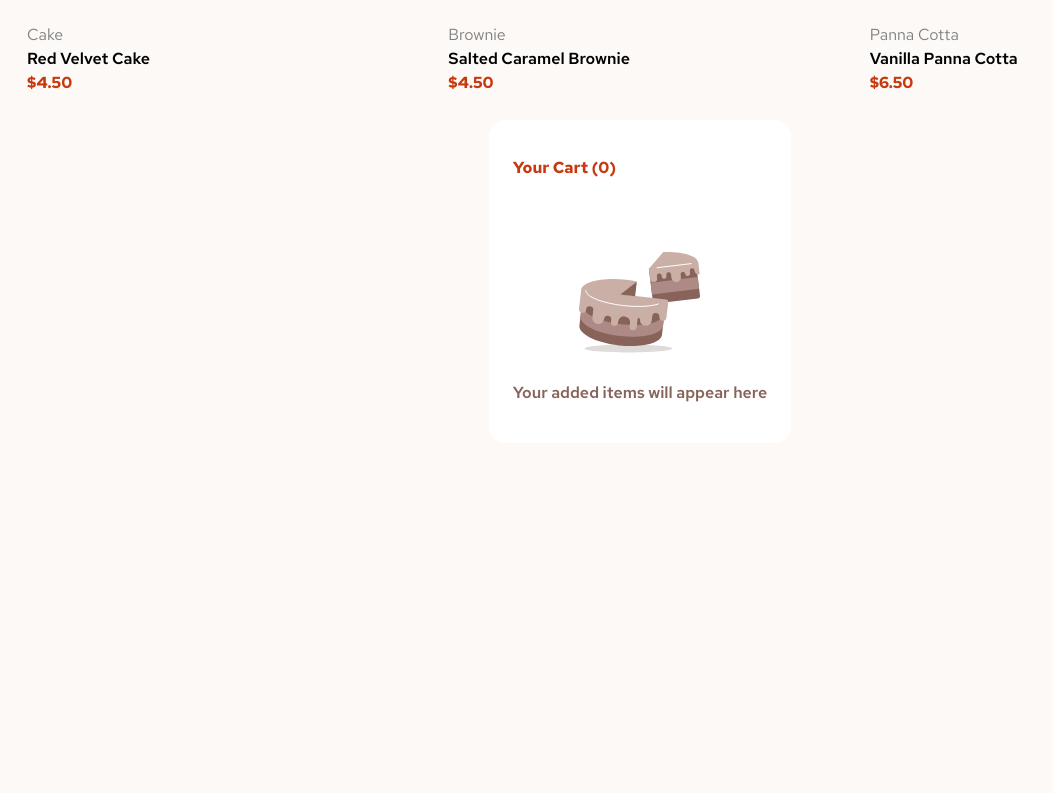
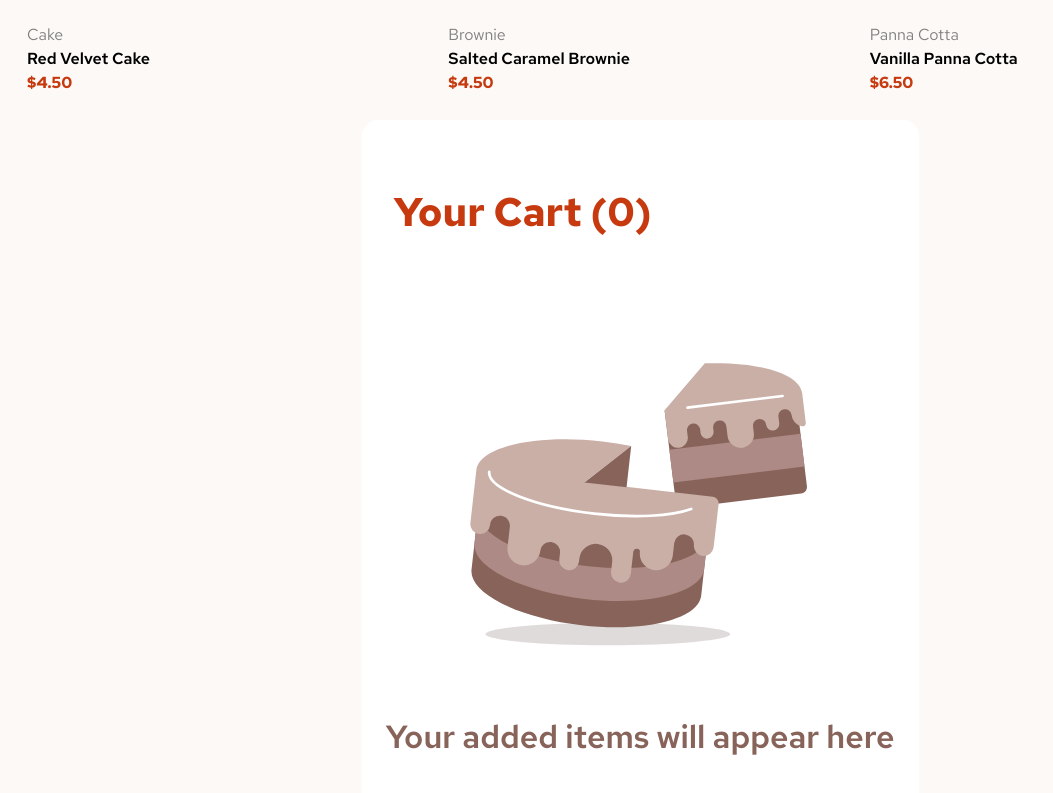
Before and after one commit to Daniel-san8/Ecommerce, a React (Vite) app: page / in a window 1280 px wide. Shown: the part 1431-2224 px from the top of the page, without its empty margins (0-1053 px from the left). Before the commit the page ends 1906 px from the top, so only its background shows below. Built offline with nearby package versions, Linux system fonts and the light colour scheme.

Commit message:
responsivo do cart para tablet feito

```diff
--- a/src/components/Carrinho/Carrinho.jsx
+++ b/src/components/Carrinho/Carrinho.jsx
@@ -9,20 +9,21 @@ import {
 import { GlobalContext } from "../../GlobalContext";
 
 const Carrinho = () => {
-  const {
-    totalItems,
-
-    dados,
-  } = React.useContext(GlobalContext);
+  const { totalItems, larguraUsuario, dados } = React.useContext(GlobalContext);
   if (dados === null) return null;
   return (
     <>
       {totalItems === 0 ? (
         <StyledCarrinhoContainer>
-          <StyledTituloCarrinho>Your Cart ({totalItems})</StyledTituloCarrinho>
+          <StyledTituloCarrinho $larguraUsuario={larguraUsuario}>
+            Your Cart ({totalItems})
+          </StyledTituloCarrinho>
           <StyledCarrinhoDiv>
-            <StyledCarrinhoImg src="./src/assets/images/illustration-empty-cart.svg"></StyledCarrinhoImg>
-            <StyledCarrinhoParagrafo>
+            <StyledCarrinhoImg
+              $larguraUsuario={larguraUsuario}
+              src="./src/assets/images/illustration-empty-cart.svg"
+            ></StyledCarrinhoImg>
+            <StyledCarrinhoParagrafo $larguraUsuario={larguraUsuario}>
               Your added items will appear here
             </StyledCarrinhoParagrafo>
           </StyledCarrinhoDiv>
--- a/src/components/Carrinho/CarrinhoProduto.jsx
+++ b/src/components/Carrinho/CarrinhoProduto.jsx
@@ -56,7 +56,7 @@ const CarrinhoProduto = ({ totalItems, itensNoCarrinho, tirarTodosItens }) => {
   }, []);
   return (
     <>
-      <StyledCarrinhoContainer>
+      <StyledCarrinhoContainer $larguraUsuario={larguraUsuario}>
         <StyledTituloCarrinho $larguraUsuario={larguraUsuario}>
           Your Cart ({totalItems})
         </StyledTituloCarrinho>
--- a/src/components/Carrinho/CompononentsCarrinho.jsx
+++ b/src/components/Carrinho/CompononentsCarrinho.jsx
@@ -15,6 +15,19 @@ export const StyledCarrinhoContainer = styled.div`
   border-radius: 1rem;
   max-width: 90%;
   margin: 1.5rem auto;
+  width: ${(props) => {
+    if (props.$larguraUsuario >= 1024) {
+      return "100%";
+    } else if (props.$larguraUsuario < 1024 && props.$larguraUsuario >= 768) {
+      return "100%";
+    } else if (
+      props.$larguraUsuario < 1024 &&
+      props.$larguraUsuario < 768 &&
+      props.$larguraUsuario <= 425
+    ) {
+      return "80%";
+    }
+  }};
 `;
 
 export const StyledCarrinhoDiv = styled.div`
@@ -26,12 +39,38 @@ export const StyledCarrinhoDiv = styled.div`
 `;
 
 export const StyledCarrinhoImg = styled.img`
-  max-width: 50%;
+  max-width: 80%;
+  width: ${(props) => {
+    if (props.$larguraUsuario >= 1024) {
+      return "70%";
+    } else if (props.$larguraUsuario < 1024 && props.$larguraUsuario >= 768) {
+      return "55%";
+    } else if (
+      props.$larguraUsuario < 1024 &&
+      props.$larguraUsuario < 768 &&
+      props.$larguraUsuario <= 425
+    ) {
+      return "50%";
+    }
+  }};
 `;
 
 export const StyledCarrinhoParagrafo = styled.p`
   color: hsl(12, 20%, 44%);
   font-weight: 600;
+  font-size: ${(props) => {
+    if (props.$larguraUsuario >= 1024) {
+      return "2rem";
+    } else if (props.$larguraUsuario < 1024 && props.$larguraUsuario >= 768) {
+      return "2rem";
+    } else if (
+      props.$larguraUsuario < 1024 &&
+      props.$larguraUsuario < 768 &&
+      props.$larguraUsuario <= 425
+    ) {
+      return "1rem";
+    }
+  }};
 `;
 
 export const StyledDivCarrinhoProduto = styled.div`
```
